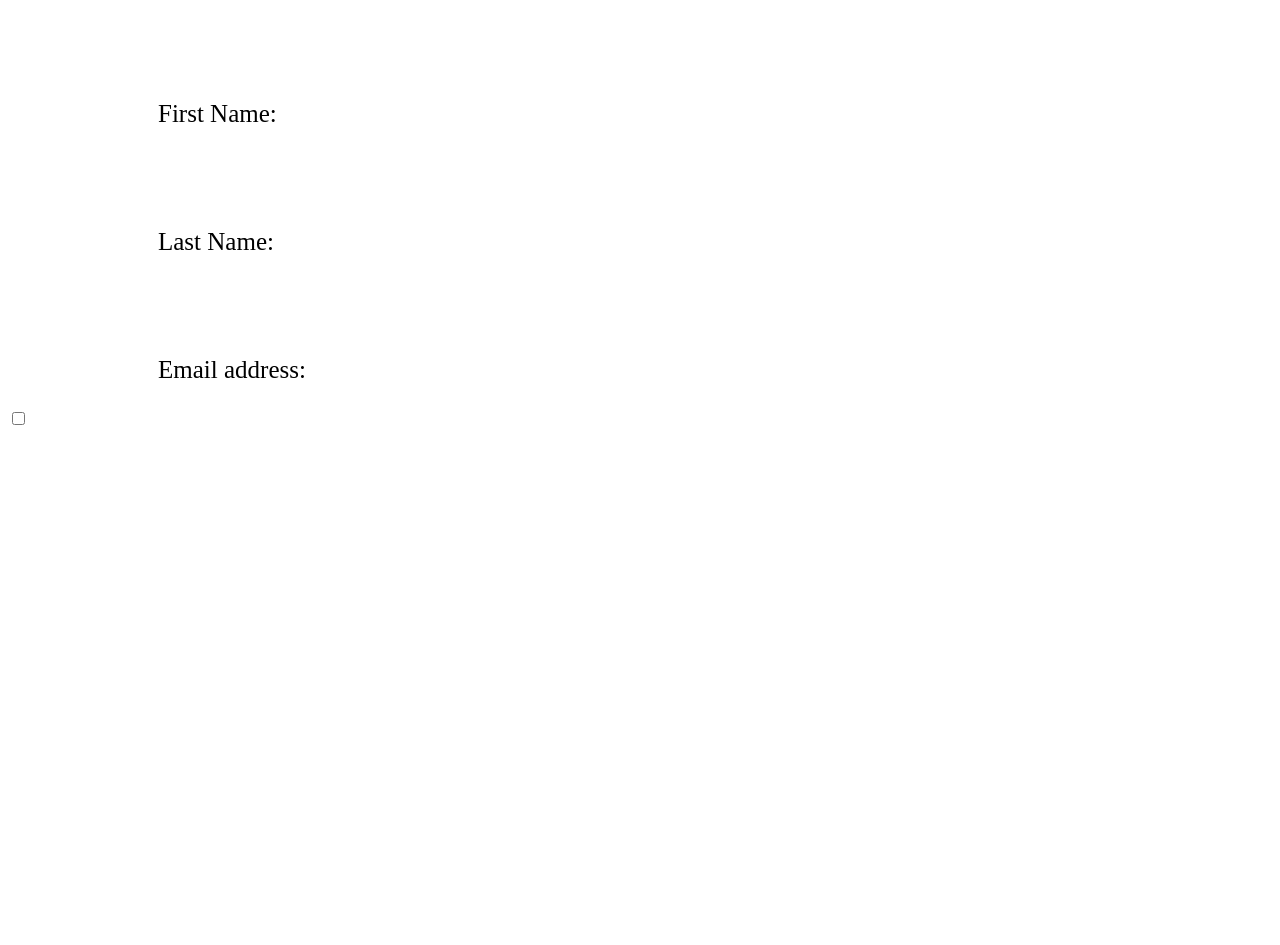
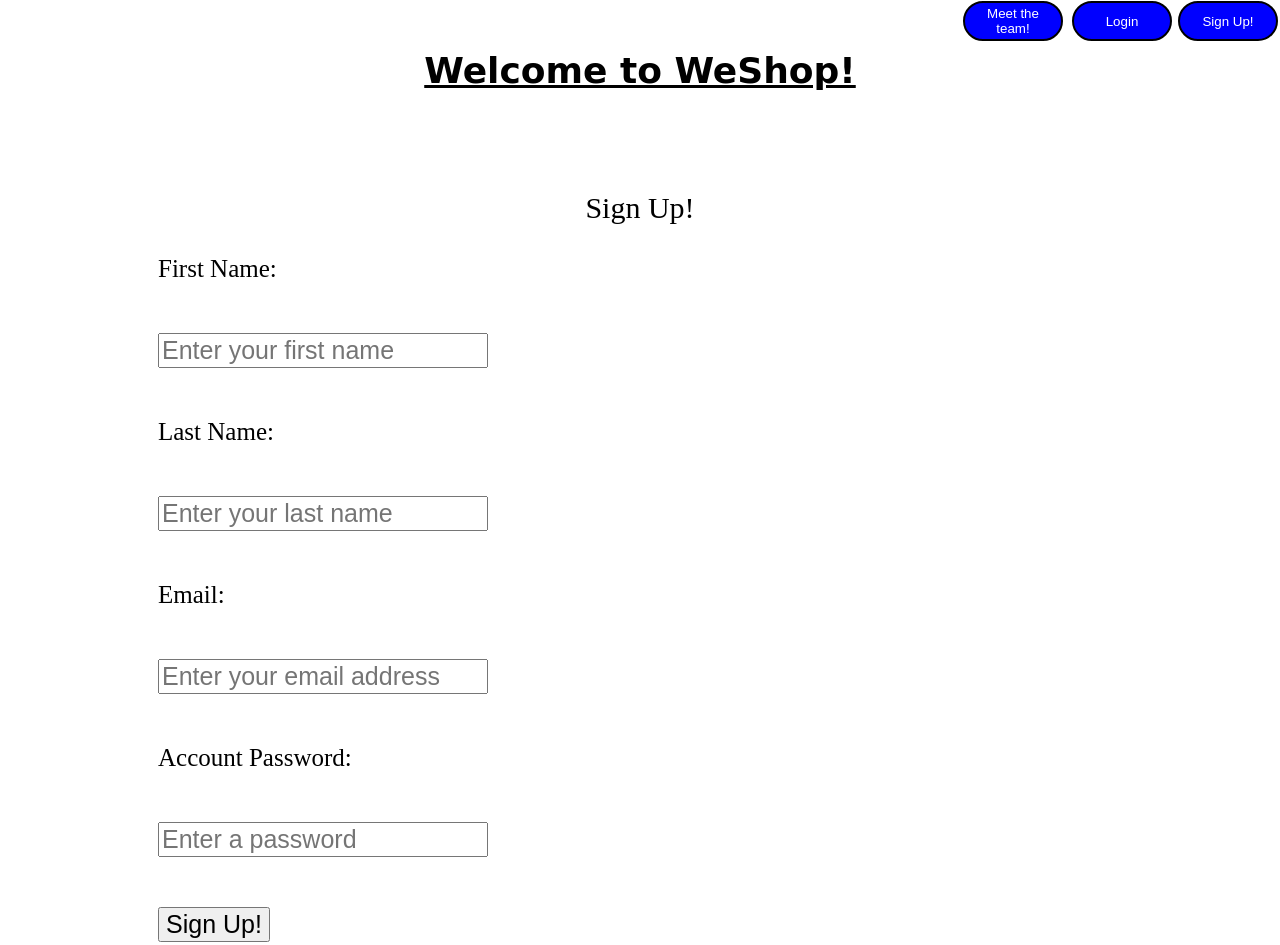
Before and after one commit to brianna-huang/CS411-group7, a plain HTML site: page prototype/signup.html in a window 1280 px wide. Before the commit the page ends 800 px from the top, so only its background shows below. Drawn offline with Linux system fonts and the light colour scheme.

Commit message:
connected login and signup pages to home page

```diff
--- a/prototype/login.css
+++ b/prototype/login.css
@@ -4,7 +4,7 @@
     text-align:center;
 }
 .username{
-    margin-top: 100px;
+    margin-top: 25px;
     font-size: 25px;
     margin-left:75px;
     margin-bottom:25px;
@@ -14,6 +14,64 @@
     margin-left:75px;
     margin-top:25px;
 }
-.login-box{
 
+.proj-title{
+    font-family: cursive;
+    color: black;
+    font-size: 36px;
+    font-weight: bold;
+    text-align: center;
+    margin-bottom: 5px;
+    margin-top: 50px;
+    text-decoration: underline;
 }
+.sign-up{
+    background-color:blue;
+    border-style: solid;
+    color: white;
+    height: 40px;
+    width: 100px;
+    margin: 8px;
+    border-radius: 20px;
+    margin-top: 1px;
+    margin-right: 2px;
+    position: absolute;
+    top: 0;
+    right: 0;
+}
+.log{
+    background-color:blue;
+    border-style: solid;
+    color: white;
+    height: 40px;
+    width: 100px;
+    border-radius: 20px;
+    margin-top: 1px;
+    margin-right: 108px;
+    position: absolute;
+    top: 0;
+    right: 0;
+}
+.team{
+    background-color:blue;
+    border-style: solid;
+    color: white;
+    height: 40px;
+    width: 100px;
+    margin: 8px;
+    border-radius: 20px;
+    margin-top: 1px;
+    margin-right: 217px;
+    position: absolute;
+    top: 0;
+    right: 0;
+}
+.log:hover{
+    text-decoration: underline;
+}
+.sign-up:hover {
+    text-decoration: underline;
+}
+.team:hover{
+    text-decoration: underline;
+}
--- a/prototype/signup.css
+++ b/prototype/signup.css
@@ -1,19 +1,86 @@
 .fname{
-    margin-top: 100px;
+    margin-top: 25px;
     font-size: 25px;
     margin-left:150px;
     margin-bottom:25px;
 
 }
 .lname{
-    margin-top: 100px;
+    margin-top: 25px;
     font-size: 25px;
     margin-left:150px;
     margin-bottom:25px;
 }
 .email{
-    margin-top: 100px;
+    margin-top: 25px;
     font-size: 25px;
     margin-left:150px;
     margin-bottom:25px;
 }
+
+.box{
+    margin-top:100px;
+    font-size:30px;
+    text-align:center;
+}
+
+.proj-title{
+    font-family: cursive;
+    color: black;
+    font-size: 36px;
+    font-weight: bold;
+    text-align: center;
+    margin-bottom: 5px;
+    margin-top: 50px;
+    text-decoration: underline;
+}
+.sign-up{
+    background-color:blue;
+    border-style: solid;
+    color: white;
+    height: 40px;
+    width: 100px;
+    margin: 8px;
+    border-radius: 20px;
+    margin-top: 1px;
+    margin-right: 2px;
+    position: absolute;
+    top: 0;
+    right: 0;
+}
+.log{
+    background-color:blue;
+    border-style: solid;
+    color: white;
+    height: 40px;
+    width: 100px;
+    border-radius: 20px;
+    margin-top: 1px;
+    margin-right: 108px;
+    position: absolute;
+    top: 0;
+    right: 0;
+}
+.team{
+    background-color:blue;
+    border-style: solid;
+    color: white;
+    height: 40px;
+    width: 100px;
+    margin: 8px;
+    border-radius: 20px;
+    margin-top: 1px;
+    margin-right: 217px;
+    position: absolute;
+    top: 0;
+    right: 0;
+}
+.log:hover{
+    text-decoration: underline;
+}
+.sign-up:hover {
+    text-decoration: underline;
+}
+.team:hover{
+    text-decoration: underline;
+}
--- a/prototype/signup.html
+++ b/prototype/signup.html
@@ -5,9 +5,31 @@
     <link rel="stylesheet" href="signup.css">
 </head>
 <body>
-    <p class="fname">First Name: </p>
-    <p class="lname">Last Name: </p>
-    <p class="email">Email address: </p>
-    <input type="checkbox">
+    <p class="proj-title"> Welcome to WeShop!</p>
+    <form>
+        <button formaction="http://127.0.0.1:5500/prototype/signup" class="sign-up">Sign Up!</button>
+    </form>
+    <form>
+        <button formaction="http://127.0.0.1:5500/prototype/login" class="log">Login</button>
+    </form>
+
+    <button class="team">Meet the team!</button>
+
+    <div class="login-box">
+        <p class="box">Sign Up!</p>
+        <p class="fname"> First Name: </p>
+        <form><input class="fname" name="fname" placeholder="Enter your first name"></input></form>
+
+        <p class="lname"> Last Name: </p>
+        <form><input class="lname" name="lname" placeholder="Enter your last name"></input></form>
+        <p class="lname"> Email: </p>
+        <form><input class="email" name="email" placeholder="Enter your email address"></input></form>
+
+        <p class="lname">Account Password: </p>
+        <form><input class="lname" name="password" placeholder="Enter a password"></input></form>
+
+        <button class = "lname">Sign Up!</button>
+    </div>
+
 </body>
 </html>
```
Also changed, not shown: prototype/index.html (+3 -4 lines), prototype/login.html (+15 -0 lines), prototype/templates/index.html (added, +34 -0 lines), 2 other files.
